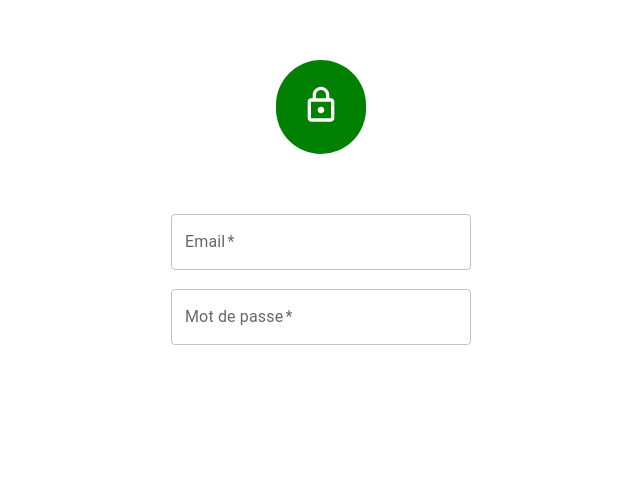
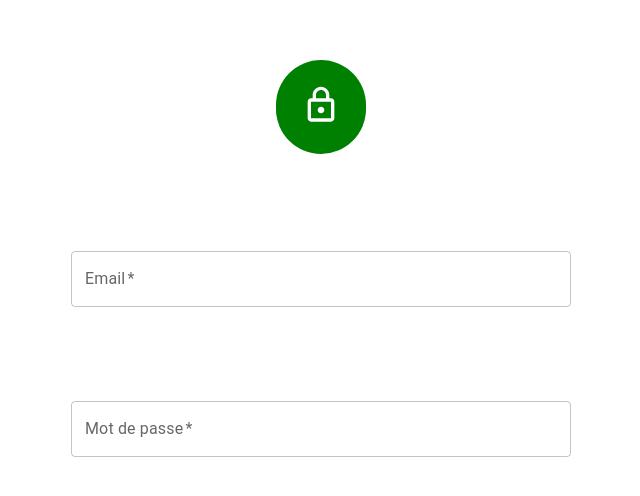
Before and after one commit to BenGex31/weddingguests, a React (Create React App) app: page / in a window 1280 px wide. Shown: the part 140-636 px from the top of the page, without its empty margins (319-959 px from the left). Built offline with nearby package versions, Linux system fonts and the light colour scheme.

Commit message:
Update Login.css

```diff
--- a/src/pages/Login.css
+++ b/src/pages/Login.css
@@ -15,9 +15,18 @@
 }
 
 .containerForm {
-  height: 150px;
-  width: 300px;
+  height: 300px;
+  width: 500px;
   display: flex;
   flex-direction: column;
   justify-content: space-around;
+  margin-bottom: 15px;
 }
+
+.containerLink {
+  display: flex;
+  flex-direction: row;
+  justify-content: space-between;
+  width: 500px;
+  color: grey;
+}
```
